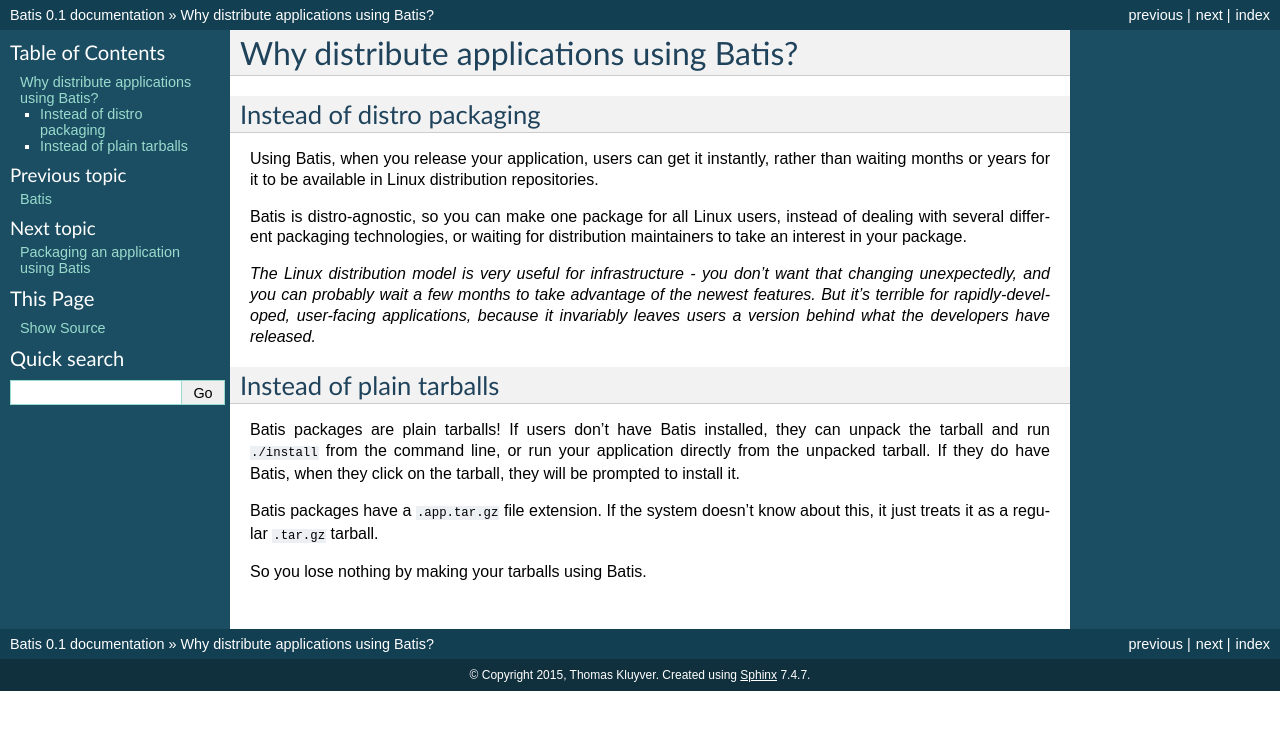
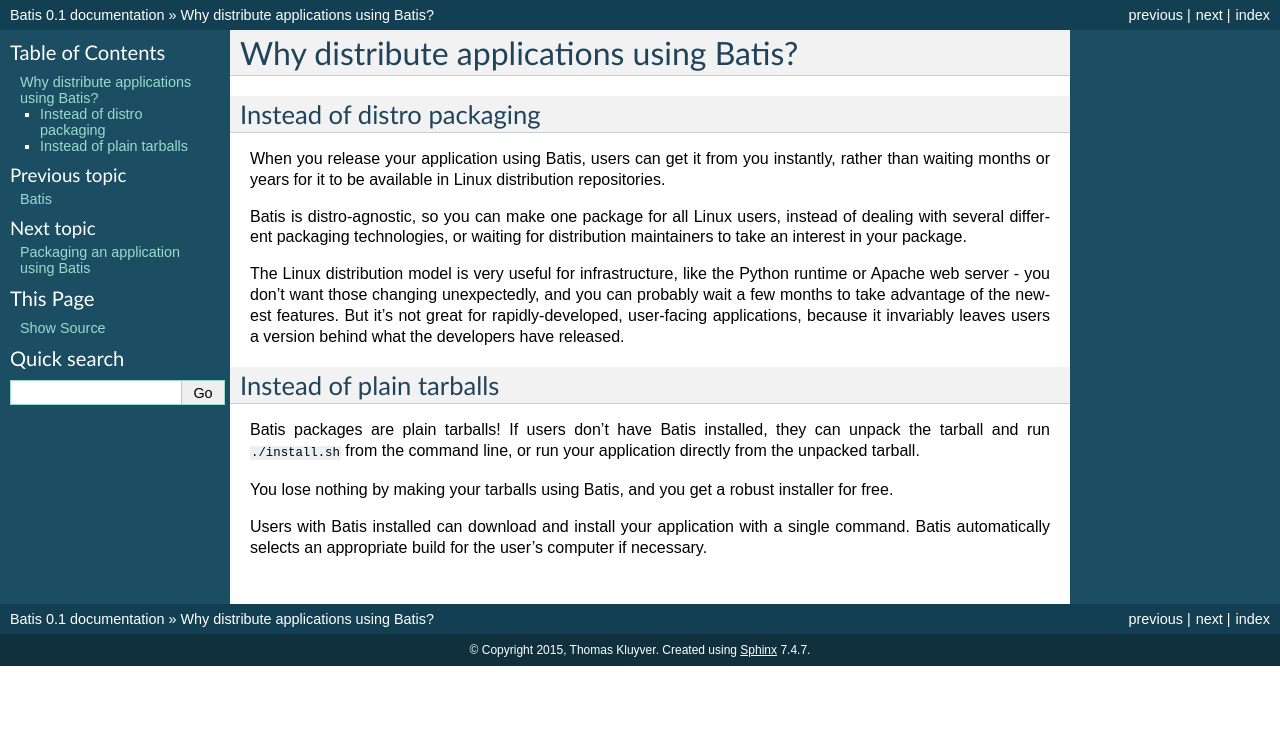
Before and after one commit to batis-installer/batis, a Sphinx documentation site: the page built from doc/whybatis.rst, in a window 1280 px wide. Shown: the top 730 px of the page. Built offline with Sphinx 7.4.7, drawn with Linux system fonts in a browser that asks for light colours.

Commit message:
Tweak explanation of why to use Batis

```diff
--- a/doc/whybatis.rst
+++ b/doc/whybatis.rst
@@ -4,7 +4,7 @@
 Instead of distro packaging
 ---------------------------
 
-Using Batis, when you release your application, users can get it instantly,
+When you release your application using Batis, users can get it from you instantly,
 rather than waiting months or years for it to be available in Linux distribution
 repositories.
 
@@ -12,21 +12,22 @@
 instead of dealing with several different packaging technologies, or waiting for
 distribution maintainers to take an interest in your package.
 
-*The Linux distribution model is very useful for infrastructure - you don't want
-that changing unexpectedly, and you can probably wait a few months to take
-advantage of the newest features. But it's terrible for rapidly-developed,
-user-facing applications, because it invariably leaves users a version behind
-what the developers have released.*
+The Linux distribution model is very useful for infrastructure, like the Python
+runtime or Apache web server - you don't want those changing unexpectedly, and
+you can probably wait a few months to take advantage of the newest features.
+But it's not great for rapidly-developed, user-facing applications, because it
+invariably leaves users a version behind what the developers have released.
 
 Instead of plain tarballs
 -------------------------
 
 Batis packages are plain tarballs! If users don't have Batis installed, they
-can unpack the tarball and run ``./install`` from the command line, or run your
-application directly from the unpacked tarball. If they do have Batis, when they
-click on the tarball, they will be prompted to install it.
+can unpack the tarball and run ``./install.sh`` from the command line, or run
+your application directly from the unpacked tarball.
 
-Batis packages have a ``.app.tar.gz`` file extension. If the system doesn't know
-about this, it just treats it as a regular ``.tar.gz`` tarball.
+You lose nothing by making your tarballs using Batis, and you get a robust
+installer for free.
 
-So you lose nothing by making your tarballs using Batis.
+Users with Batis installed can download and install your application with a
+single command. Batis automatically selects an appropriate build for the user's
+computer if necessary.
```
